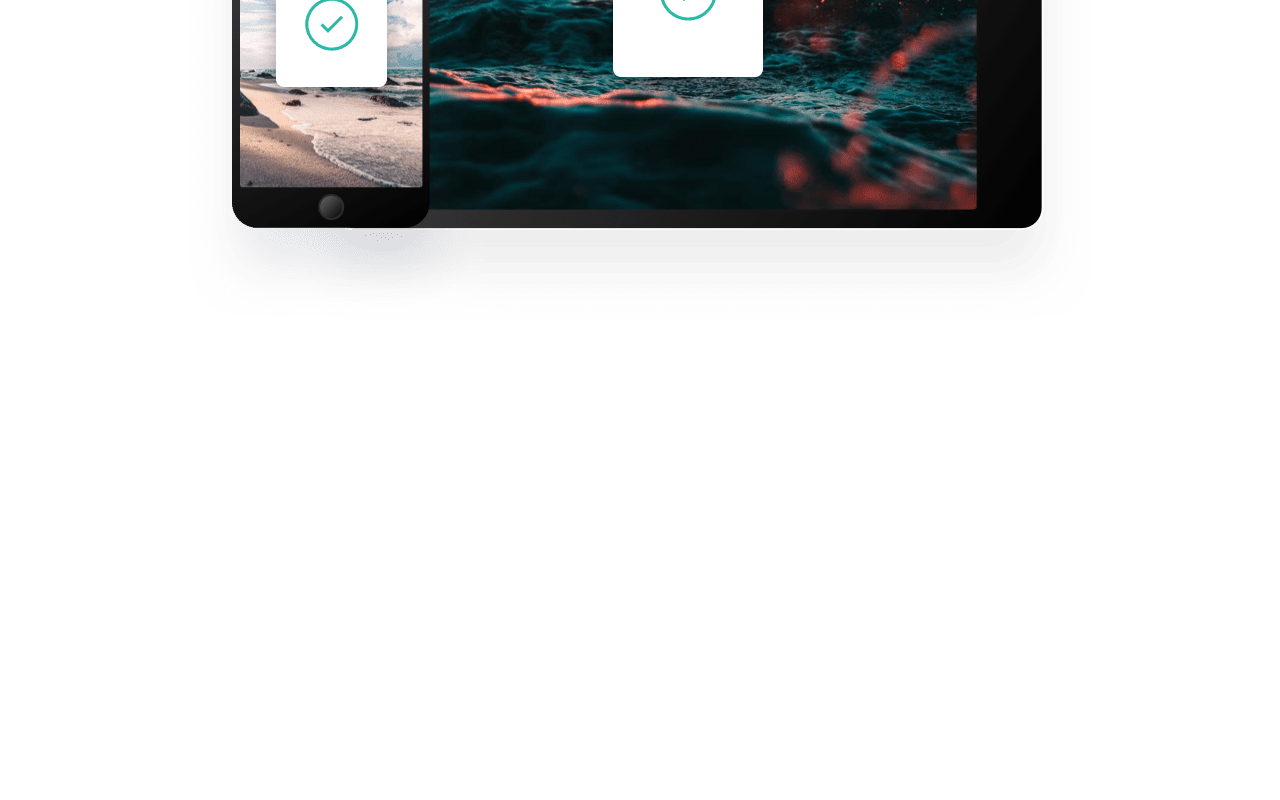
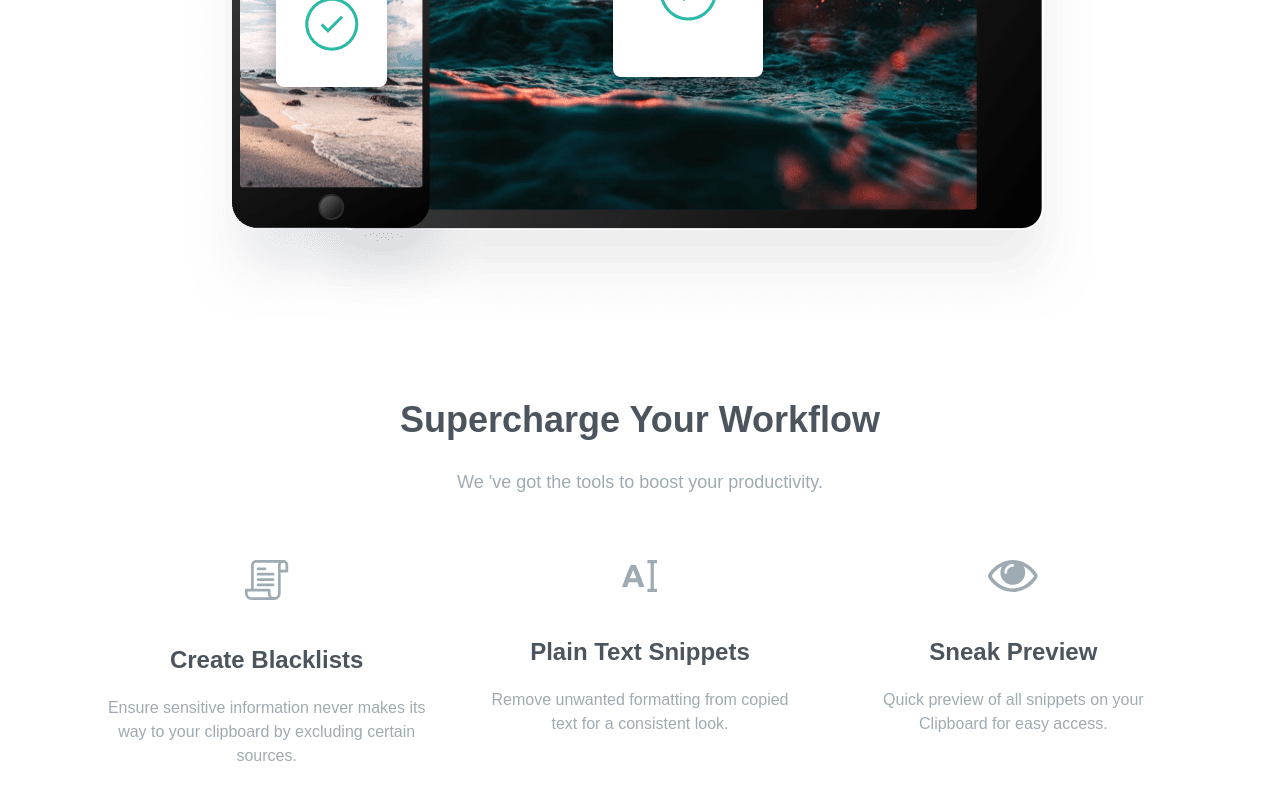
Before and after one commit to merhanmostafa47/Clipboard-Website, a website built with Vite: page index.html in a window 1280 px wide. Shown: the part 2480-3280 px from the top of the page. Before the commit the page ends 2880 px from the top, so only its background shows below. Built offline with nearby package versions, Linux system fonts and the light colour scheme; a web font is replaced by a local one.

Commit message:
Make supercharge section

```diff
--- a/index.html
+++ b/index.html
@@ -70,11 +70,7 @@
           >
             <!-- Item 1 -->
             <div>
-              <h5
-                class="mb-2 text-2xl font-bold capitalize text-darkGrayishBlue"
-              >
-                quick search
-              </h5>
+              <h5>quick search</h5>
               <p class="max-w-md">
                 Easily search your snippets by content, category, web address,
                 application, and more.
@@ -83,11 +79,7 @@
 
             <!-- Item 2 -->
             <div>
-              <h5
-                class="mb-2 text-2xl font-bold capitalize text-darkGrayishBlue"
-              >
-                ICloud Sync
-              </h5>
+              <h5>ICloud Sync</h5>
               <p class="max-w-md">
                 Instantly saves and syncs snippets across all your devices.
               </p>
@@ -95,11 +87,7 @@
 
             <!-- Item 3 -->
             <div>
-              <h5
-                class="mb-2 text-2xl font-bold capitalize text-darkGrayishBlue"
-              >
-                Complete History
-              </h5>
+              <h5>Complete History</h5>
               <p class="max-w-md">
                 Retrieve any snippets from the first moment you started using
                 the app.
@@ -121,6 +109,57 @@
         <img src="src/assets/images/image-devices.png" alt="" class="mx-auto" />
       </div>
     </section>
+
+    <!-- Supercharge Section -->
+    <section id="supercharge">
+      <div class="section-container my-20">
+        <h3>Supercharge your workflow</h3>
+        <p class="mb-16">We 've got the tools to boost your productivity.</p>
+        <!-- Items Container -->
+        <div
+          class="flex flex-col items-center justify-between space-y-16 md:flex-row md:items-start md:space-x-12 md:space-y-0"
+        >
+          <!-- Item 1 -->
+          <div
+            class="flex flex-1 flex-col items-center justify-center space-y-5"
+          >
+            <img
+              src="src/assets/images/icon-blacklist.svg"
+              alt=""
+              class="mb-6"
+            />
+            <h5>Create blacklists</h5>
+            <p class="max-w-md text-base">
+              Ensure sensitive information never makes its way to your clipboard
+              by excluding certain sources.
+            </p>
+          </div>
+
+          <!-- Item 2 -->
+          <div
+            class="flex flex-1 flex-col items-center justify-center space-y-5"
+          >
+            <img src="src/assets/images/icon-text.svg" alt="" class="mb-6" />
+            <h5>Plain text snippets</h5>
+            <p class="max-w-md text-base">
+              Remove unwanted formatting from copied text for a consistent look.
+            </p>
+          </div>
+
+          <!-- Item 3 -->
+          <div
+            class="flex flex-1 flex-col items-center justify-center space-y-5"
+          >
+            <img src="src/assets/images/icon-preview.svg" alt="" class="mb-6" />
+            <h5>Sneak preview</h5>
+            <p class="max-w-md text-base">
+              Quick preview of all snippets on your Clipboard for easy access.
+            </p>
+          </div>
+        </div>
+      </div>
+    </section>
+
     <script type="module" src="/src/main.js"></script>
   </body>
 </html>
--- a/src/css/style.css
+++ b/src/css/style.css
@@ -4,9 +4,12 @@
 
 @layer base {
   h3 {
-    @apply mb-7 capitalize text-3xl font-bold text-darkGrayishBlue md:text-4xl;
+    @apply mb-7 text-3xl font-bold capitalize text-darkGrayishBlue md:text-4xl;
   }
 
+  h5 {
+    @apply mb-2 text-2xl font-bold capitalize text-darkGrayishBlue;
+  }
   p {
     @apply mx-auto mb-24 max-w-3xl text-base leading-9 text-grayishBlue md:text-lg;
   }
```
